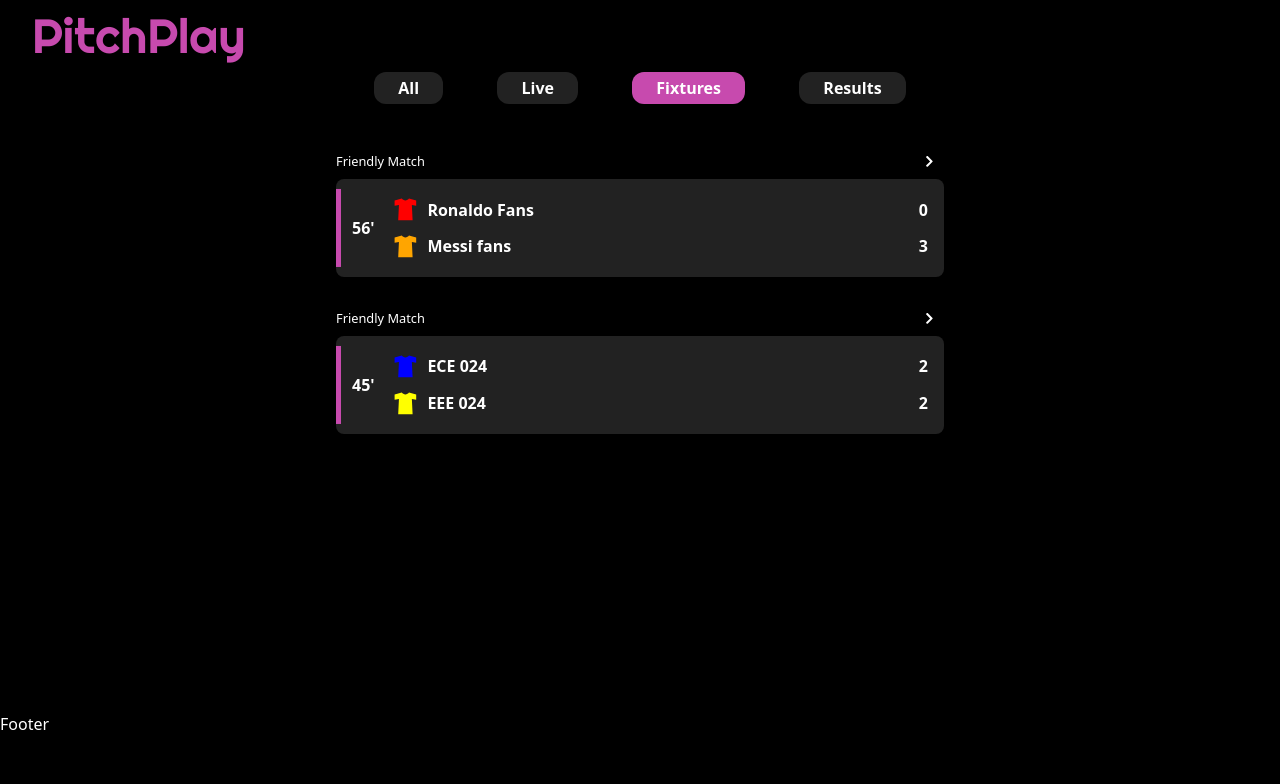
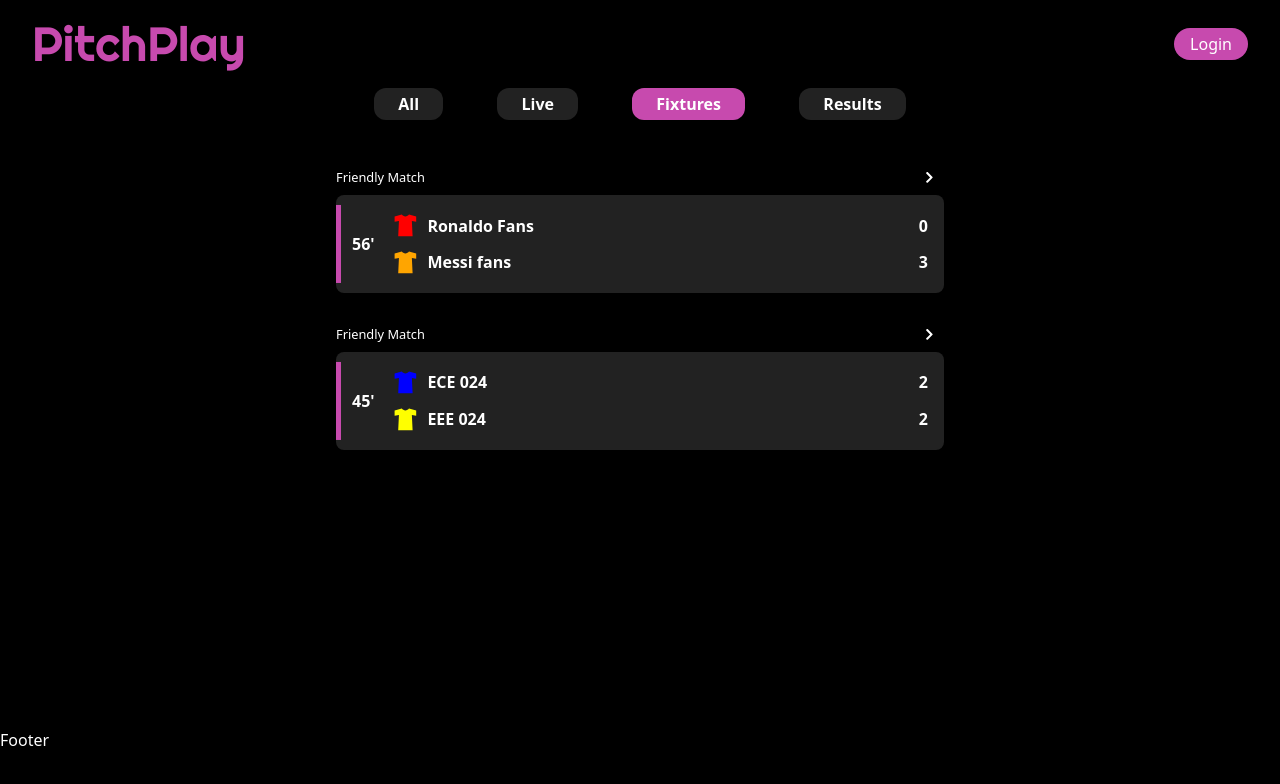
Before and after one commit to Sosaristic/pitch-play, a React (Vite) app: page / in a window 1280 px wide. Shown: the top 784 px of the page. Built offline with nearby package versions, Linux system fonts and the light colour scheme.

Commit message:
added login button to home page

```diff
--- a/src/components/Layout/Header.jsx
+++ b/src/components/Layout/Header.jsx
@@ -1,9 +1,11 @@
 import React from 'react'
 import { Link } from 'react-router-dom'
+import {Button} from "../../components/UI"
 export default function Header() {
   return (
-    <header>
-        <Link to="/" className='font-righteous text-primary px-8 text-[2rem] lg:text-[3rem] py-4'>PitchPlay</Link>
+    <header className='flex items-center pr-8'>
+        <Link to="/" className='font-righteous text-primary px-8 text-[2rem] lg:text-[3rem] py-2'>PitchPlay</Link>
+        <div className='ml-auto'><Link to="/dashboard/overview"><Button value="Login"/></Link></div>
     </header>
   )
 }
--- a/src/pages/Home.jsx
+++ b/src/pages/Home.jsx
@@ -5,6 +5,7 @@ export default function Home() {
 
   return (
     <main className="">
+
       <Chips />
       <section className="mt-8">
         {matchData.map((item) => {
```
